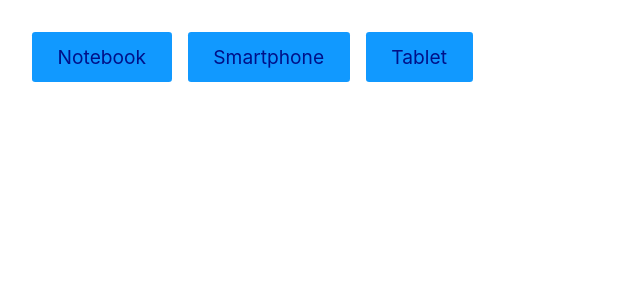
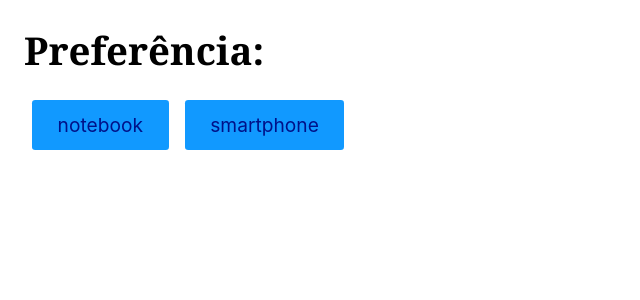
Before and after one commit to Henrique1204/React-Origamid, a React (Create React App) app in the folder appreact/: page / in a window 1280 px wide. Shown: the top 300 px of the page, without its empty margins (0-640 px from the left). Built offline with nearby package versions, Linux system fonts and the light colour scheme; the HTML template or start-up script is replaced by a standard one.

Commit message:
Adicionar exercicio de hook (useEffect)

```diff
--- a/appreact/src/App.js
+++ b/appreact/src/App.js
@@ -1,28 +1,32 @@
-import React from "react";
+import React from 'react';
 import Produto from "./Produto.js";
 
 const App = () => {
-    const [dados, setDados] = React.useState(null);
-    const [carregando, setCarregando] = React.useState(null);
+    const [produto, setProduto] = React.useState(null);
 
-    async function handleClick({target}) {
-        setCarregando(true);
+    function handleProduto({target}) {
+        setProduto(target.innerText);
+    }
 
-        const url = `https://ranekapi.origamid.dev/json/api/produto/${target.innerText.toLowerCase()}/`;
-        const req = await fetch(url);
-        const dados = await req.json();
+    React.useEffect(() => {
+        if (produto) {
+            window.localStorage.setItem("produto", produto);
+        }
+    }, [produto]);
 
-        setDados(dados);
-        setCarregando(false);
-    }
+    React.useEffect(() => {
+        const valor = window.localStorage.getItem("produto");
+        if (valor) {
+            setProduto(valor);
+        }
+    }, []);
 
     return (
         <div>
-            <button style={{margin: "0.5rem"}} onClick={handleClick}>Notebook</button>
-            <button style={{margin: "0.5rem"}} onClick={handleClick}>Smartphone</button>
-            <button style={{margin: "0.5rem"}} onClick={handleClick}>Tablet</button>
-            {carregando && <p>Carregando....</p>}
-            {!carregando && dados && <Produto dados={dados} />}
+            <h1>Preferência: {produto}</h1>
+            <button style={{margin: "0.5rem"}} onClick={handleProduto}>notebook</button>
+            <button style={{margin: "0.5rem"}} onClick={handleProduto}>smartphone</button>
+            <Produto produto={produto} />
         </div>
     );
 }
--- a/appreact/src/Produto.js
+++ b/appreact/src/Produto.js
@@ -1,14 +1,22 @@
 import React from 'react'
 
-const Produto = ({dados}) => {
-    const {nome, preco, fotos} = dados;
-    const {src, titulo} = fotos[0];
+const Produto = ({produto}) => {
+    const [dados, setDados] = React.useState(null);
+
+    React.useEffect(() => {
+        if (produto) {
+            fetch(`https://ranekapi.origamid.dev/json/api/produto/${produto}`)
+            .then((r) => r.json())
+            .then((json) => setDados(json));
+        }
+    }, [produto]);
+
+    if (dados === null) return null;
 
     return (
         <div>
-            <h1>{nome}</h1>
-            <p>R$ {preco}</p>
-            <img src={src} alt={titulo}/>
+            <h1>{dados.nome}</h1>
+            <p>R$ {dados.preco}</p>
         </div>
     );
 }
```
